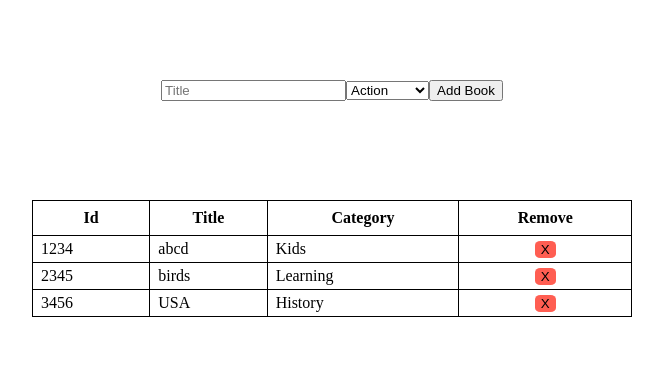
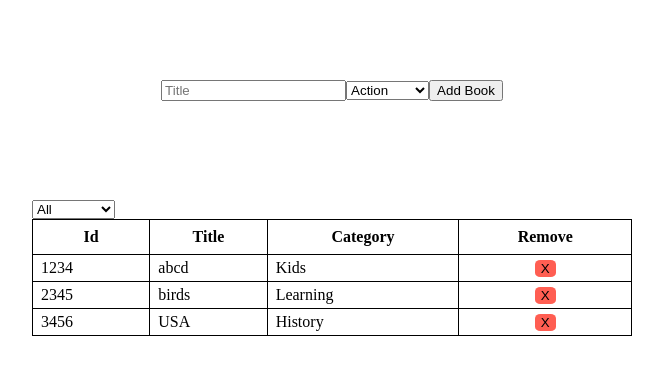
Before and after one commit to MPalhidai/mybooks, a React (Create React App) app: page / in a window 1280 px wide. Shown: the top 374 px of the page, without its empty margins (308-971 px from the left). Built offline with nearby package versions, Linux system fonts and the light colour scheme.

Commit message:
filter render without filter action

```diff
--- a/src/components/CategoryFilter.js
+++ b/src/components/CategoryFilter.js
@@ -0,0 +1,16 @@
+import React from 'react';
+import { initialState } from '../actions/constants';
+
+const filters = ['All', ...initialState.filters];
+
+export class CategoryFilter extends React.Component {
+  render() {
+    return (
+      <select className = 'filterSelector' name = 'filters' value = { this.props.category }>
+        { filters.map( category => (
+          <option value = { category }>{ category }</option>
+        ))}
+      </select>
+    );
+  }
+}
--- a/src/containers/BookForm.js
+++ b/src/containers/BookForm.js
@@ -9,7 +9,7 @@ class BookForm extends React.Component {
 
   constructor(props) {
     super(props);
-    this.state = { id: 1, title: '', category: 'Action' };
+    this.state = { id: 1, title: '', category: 'All' };
     this.handleChange = this.handleChange.bind(this);
     this.handleSubmit = this.handleSubmit.bind(this);
     this.handleOptions = this.handleOptions.bind(this);
@@ -22,18 +22,20 @@ class BookForm extends React.Component {
   }
 
   handleOptions = event => {
+    // prevent book category from being 'All'
     this.setState({
       category: event.target.value
     });
   }
 
   handleSubmit = event => {
+    // prevent an empty title
+    // prevent reuse of id
     event.preventDefault();
     this.props.submitNewBook(this.state);
     this.setState({
       id: (this.state.id + 1), // change this to redux store state and not this component state
-      title: '',
-      category: 'Action'
+      title: ''
     });
   }
 
@@ -41,7 +43,7 @@ class BookForm extends React.Component {
     return (
       <form className = 'BookForm'>
         <input className = 'bookFormInput' type = 'text' name = 'title' value = { this.state.title } onChange = { this.handleChange } placeholder = 'Title'/>
-        <select className = 'bookFromSelector' name = 'categories' onChange = { this.handleOptions } value = { this.state.category }>
+        <select className = 'bookFormSelector' name = 'categories' onChange = { this.handleOptions } value = { this.state.category }>
           { initialState.filters.map( category => (
             <option value = { category }>{ category }</option>
           ))}
--- a/src/containers/BookList.js
+++ b/src/containers/BookList.js
@@ -1,5 +1,6 @@
 import React from 'react';
 import { Book } from '../components/Book';
+import { CategoryFilter } from '../components/CategoryFilter'
 import { connect } from 'react-redux';
 import { removeBook } from '../actions/index';
 
@@ -19,6 +20,7 @@ class BookList extends React.Component {
   render() {
     return(
       <div className = 'BookList'>
+        <CategoryFilter />
         <table className = 'table'>
           <tr className = 'tableHeader'>
             <th className = 'id'>Id</th>
```
Also changed, not shown: src/reducers/filter.js (+9 -3 lines).
